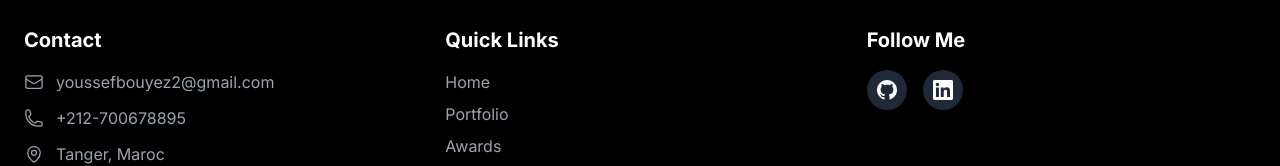
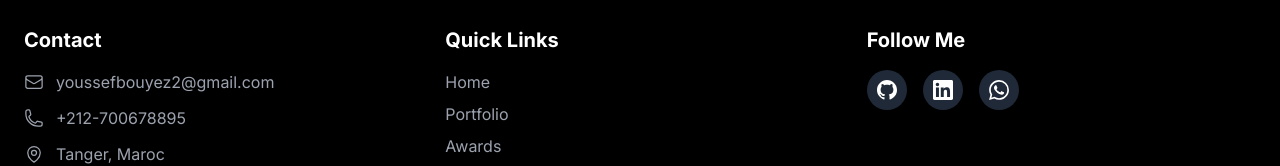
Before and after one commit to NexBuilsHub/portfolio, a Vue app: page / in a window 1280 px wide. Shown: the part 5240-5406 px from the top of the page. Built offline with nearby package versions, Linux system fonts and the light colour scheme.

Commit message:
Add WhatsApp link to Footer component for improved contact options, including title attributes for GitHub and LinkedIn icons for better accessibility.

```diff
--- a/src/components/Footer.vue
+++ b/src/components/Footer.vue
@@ -40,6 +40,7 @@
               target="_blank"
               rel="noopener noreferrer"
               class="w-10 h-10 bg-gray-800 hover:bg-pink-500 rounded-full flex items-center justify-center transition-colors"
+              title="GitHub"
             >
               <svg class="w-5 h-5" fill="currentColor" viewBox="0 0 24 24">
                 <path d="M12 0c-6.626 0-12 5.373-12 12 0 5.302 3.438 9.8 8.207 11.387.599.111.793-.261.793-.577v-2.234c-3.338.726-4.033-1.416-4.033-1.416-.546-1.387-1.333-1.756-1.333-1.756-1.089-.745.083-.729.083-.729 1.205.084 1.839 1.237 1.839 1.237 1.07 1.834 2.807 1.304 3.492.997.107-.775.418-1.305.762-1.604-2.665-.305-5.467-1.334-5.467-5.931 0-1.311.469-2.381 1.236-3.221-.124-.303-.535-1.524.117-3.176 0 0 1.008-.322 3.301 1.23.957-.266 1.983-.399 3.003-.404 1.02.005 2.047.138 3.006.404 2.291-1.552 3.297-1.23 3.297-1.23.653 1.653.242 2.874.118 3.176.77.84 1.235 1.911 1.235 3.221 0 4.609-2.807 5.624-5.479 5.921.43.372.823 1.102.823 2.222v3.293c0 .319.192.694.801.576 4.765-1.589 8.199-6.086 8.199-11.386 0-6.627-5.373-12-12-12z"/>
@@ -50,9 +51,21 @@
               target="_blank"
               rel="noopener noreferrer"
               class="w-10 h-10 bg-gray-800 hover:bg-pink-500 rounded-full flex items-center justify-center transition-colors"
+              title="LinkedIn"
             >
               <svg class="w-5 h-5" fill="currentColor" viewBox="0 0 24 24">
                 <path d="M20.447 20.452h-3.554v-5.569c0-1.328-.027-3.037-1.852-3.037-1.853 0-2.136 1.445-2.136 2.939v5.667H9.351V9h3.414v1.561h.046c.477-.9 1.637-1.85 3.37-1.85 3.601 0 4.267 2.37 4.267 5.455v6.286zM5.337 7.433c-1.144 0-2.063-.926-2.063-2.065 0-1.138.92-2.063 2.063-2.063 1.14 0 2.064.925 2.064 2.063 0 1.139-.925 2.065-2.064 2.065zm1.782 13.019H3.555V9h3.564v11.452zM22.225 0H1.771C.792 0 0 .774 0 1.729v20.542C0 23.227.792 24 1.771 24h20.451C23.2 24 24 23.227 24 22.271V1.729C24 .774 23.2 0 22.222 0h.003z"/>
+              </svg>
+            </a>
+            <a
+              :href="whatsappUrl"
+              target="_blank"
+              rel="noopener noreferrer"
+              class="w-10 h-10 bg-gray-800 hover:bg-green-500 rounded-full flex items-center justify-center transition-colors"
+              title="WhatsApp"
+            >
+              <svg class="w-5 h-5" fill="currentColor" viewBox="0 0 24 24">
+                <path d="M17.472 14.382c-.297-.149-1.758-.867-2.03-.967-.273-.099-.471-.148-.67.15-.197.297-.767.966-.94 1.164-.173.199-.347.223-.644.075-.297-.15-1.255-.463-2.39-1.475-.883-.788-1.48-1.761-1.653-2.059-.173-.297-.018-.458.13-.606.134-.133.298-.347.446-.52.149-.174.198-.298.298-.497.099-.198.05-.371-.025-.52-.075-.149-.669-1.612-.916-2.207-.242-.579-.487-.5-.669-.51-.173-.008-.371-.01-.57-.01-.198 0-.52.074-.792.372-.272.297-1.04 1.016-1.04 2.479 0 1.462 1.065 2.875 1.213 3.074.149.198 2.096 3.2 5.077 4.487.709.306 1.262.489 1.694.625.712.227 1.36.195 1.871.118.571-.085 1.758-.719 2.006-1.413.248-.694.248-1.289.173-1.413-.074-.124-.272-.198-.57-.347m-5.421 7.403h-.004a9.87 9.87 0 01-5.031-1.378l-.361-.214-3.741.982.998-3.648-.235-.374a9.86 9.86 0 01-1.51-5.26c.001-5.45 4.436-9.884 9.888-9.884 2.64 0 5.122 1.03 6.988 2.898a9.825 9.825 0 012.893 6.994c-.003 5.45-4.437 9.884-9.885 9.884m8.413-18.297A11.815 11.815 0 0012.05 0C5.495 0 .16 5.335.157 11.892c0 2.096.547 4.142 1.588 5.945L.057 24l6.305-1.654a11.882 11.882 0 005.683 1.448h.005c6.554 0 11.89-5.335 11.893-11.893a11.821 11.821 0 00-3.48-8.413Z"/>
               </svg>
             </a>
           </div>
@@ -78,6 +91,10 @@
 <script setup>
 import { EnvelopeIcon, PhoneIcon, MapPinIcon, ArrowUpIcon } from '@heroicons/vue/24/outline'
 
+const phoneNumber = '212700678895' // WhatsApp number without + or spaces
+const message = encodeURIComponent('Hello... I\'m interested in your profile')
+const whatsappUrl = `https://wa.me/${phoneNumber}?text=${message}`
+
 const scrollToTop = () => {
   window.scrollTo({
     top: 0,
```
